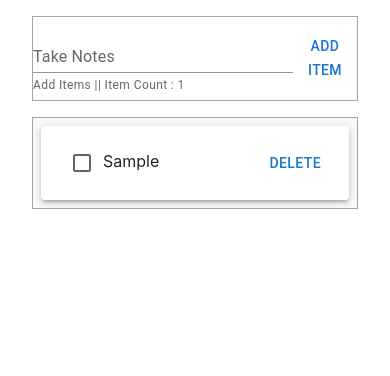
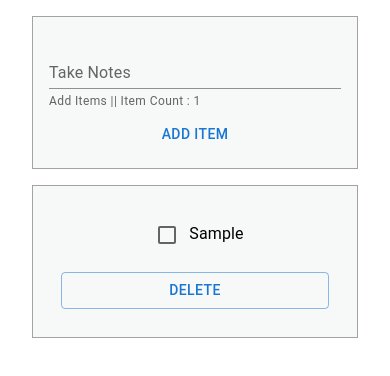
Before and after one commit to snehasis8/todo, a React (Create React App) app: page / in a window 390 px wide. Both pictures are taken after typing "Sample" into the empty fields and a click on the button "ADD ITEM". Shown: the top 376 px of the page. Built offline with nearby package versions, Linux system fonts and the light colour scheme.

Commit message:
mobile responsiveness added

```diff
--- a/package.json
+++ b/package.json
@@ -5,6 +5,7 @@
   "dependencies": {
     "@emotion/react": "^11.10.0",
     "@emotion/styled": "^11.10.0",
+    "@mui/icons-material": "^5.10.2",
     "@mui/material": "^5.10.0",
     "@testing-library/jest-dom": "^5.16.5",
     "@testing-library/react": "^13.3.0",
--- a/src/Components/ListItems/TodoItems.js
+++ b/src/Components/ListItems/TodoItems.js
@@ -1,31 +1,28 @@
 import React, { useEffect } from "react";
-import { Paper, Stack, Button } from "@mui/material";
-import Checkbox from '@mui/material/Checkbox';
+import { Stack, Button, Typography, IconButton, Tooltip, Divider, Checkbox } from "@mui/material";
+// import Checkbox from "@mui/material/Checkbox";
+// import { DeleteIcon } from '@mui/icons-material';
+import DeleteIcon from '@mui/icons-material/Delete';
+// import useMediaQuery from '@mui/material/useMediaQuery';
 
-const TodoItems = ({ listData, deleteNotes, handleCheckbox, totalCount }, nextProp) => {
-    console.log(nextProp);
-
+const TodoItems = React.memo(({ listData, deleteNotes, handleCheckbox, totalCount, operatingItemId }) => {
     const renderList = Object.values(listData);
 
     useEffect(() => {
-        console.log('hit');
         return () => {
             //component will unmount action
-            console.log("unmount will fire");
-            // localStorage.setItem('NoteData', JSON.stringify(renderList));
+            localStorage.setItem('NoteData', JSON.stringify(renderList));
         };
-    }, []);
+    }, [renderList]);
 
 
-    useEffect(() => {
-        console.log('itemUpdated');
-    }, [totalCount])
 
-    console.log('rendering', totalCount);
 
     return (
         <Stack
-            spacing={2}
+            elevation={3}
+            spacing={{ xs: 0.2, sm: 0.5, md: 1 }}
+            // direction={{ md: 'column', xs: 'row', sm: 'row' }}
             sx={{
                 padding: "0.5rem",
                 maxHeight: "calc(75vh - 5rem)",
@@ -33,15 +30,20 @@ const TodoItems = ({ listData, deleteNotes, handleCheckbox, totalCount }, nextPr
                 justifyContent: "stretch",
                 margin: "1rem",
                 border: "1px solid #8c8888c2",
-                backgroundColor: "#78979d0f"
+                backgroundColor: "#78979d0f",
             }}
         >
             {renderList?.reverse().map((element, i) => {
                 return (
-                    <Paper
+                    <Stack
+                        spacing={{ xs: 0.2, sm: 0.5, md: 1 }}
+                    >
+                        <Stack
+                            direction={{ md: 'row', xs: 'column', sm: 'row' }}
+                            spacing={{ md: 2 }}
                             sx={{
                                 padding: "20px",
-                            height: "34px",
+                                // height: "34px",
                                 wordBreak: "break-word",
                                 display: "flex",
                                 flexDirection: "row",
@@ -50,12 +52,19 @@ const TodoItems = ({ listData, deleteNotes, handleCheckbox, totalCount }, nextPr
                             }}
                             elevation={3}
                             key={element.id}
+                            variant=""
                         >
-                        <div>
+                            <div style={{
+                                display: 'flex',
+                                alignItems: 'start',
+                                justifyContent: 'space-evenly',
+                                padding: '0 0.5rem',
+                            }}>
                                 <Checkbox
                                     onChange={() => handleCheckbox(element)}
                                     checked={element.isChecked}
                                 />
+                                <Divider variant='middle' orientation='vertical' />
                                 <span
                                     style={{
                                         textDecorationLine: element.isChecked
@@ -64,19 +73,39 @@ const TodoItems = ({ listData, deleteNotes, handleCheckbox, totalCount }, nextPr
                                         textDecorationColor: "#f0164f9c",
                                     }}
                                 >
-
-                                {element.value}
+                                    <Typography mt={1} align="left" alignContent={"flex-start"} > {element.value} </Typography>
                                 </span>
                             </div>
-                        {/* <Divider variant='middle' orientation='vertical' /> */}
-                        <Button onClick={() => deleteNotes(element)}>
-                            Delete
-                        </Button>
-                    </Paper>
+
+                            {/* <Button >Delete</Button> */}
+                            <Tooltip title="Delete">
+                                <>
+                                    <IconButton sx={{ display: { xs: 'none', sm: 'block', md: 'block', lg: 'block', xl: 'block' } }} tooltip onClick={() => deleteNotes(element)} aria-label="delete">
+                                        <DeleteIcon />
+                                    </IconButton>
+                                    <Button onClick={() => deleteNotes(element)} fullWidth mt={2} sx={{ display: { xs: 'block', sm: 'none', md: 'none', lg: 'none', xl: 'none' }, marginTop: '1rem !important' }} variant="outlined"> Delete </Button>
+                                </>
+                            </Tooltip>
+                        </Stack>
+                    </Stack>
                 );
             })}
         </Stack>
     );
-};
+}, (prevProp, nextProp) => {
+    //call back
+    let flag = false;
 
-export default React.memo(TodoItems);
+    if (prevProp.operatingItemId > 0 || nextProp.operatingItemId > 0) {
+        flag = true;
+    }
+
+    if (prevProp.totalCount !== nextProp.totalCount || flag) {
+        return false
+    } else {
+        return true
+    }
+
+})
+
+export default TodoItems;
--- a/src/Components/SearchBar/Searchbar.js
+++ b/src/Components/SearchBar/Searchbar.js
@@ -2,14 +2,15 @@ import React, { useState, useEffect, useCallback } from 'react'
 import { TextField, Stack, Button } from '@mui/material';
 import TodoItems from '../ListItems/TodoItems';
 
-// React .memo and usememo are two different function
 // probaly need to fix the use call back expression
 // need to implement some kind of optimisation for this
+//need to make it mobile responsive as well
 
 export const Searchbar = () => {
 
   const [listtItems, setListItems] = useState([]);
   const [currentText, setText] = useState('');
+  const [operatingItemId, setOperatingIdItem] = useState('');
 
 
   useEffect(() => {
@@ -27,7 +28,7 @@ export const Searchbar = () => {
           isChecked: false,
         },
       ]);
-      console.log(listtItems);
+
       localStorage.setItem('NoteData', JSON.stringify(listtItems));
       setText('')
     }
@@ -36,11 +37,13 @@ export const Searchbar = () => {
 
   const deleteNotes = useCallback((deleteItem) => {
 
+
     const result = listtItems.findIndex((el) => el.id === deleteItem.id);
     const updatedList = [...listtItems]
     updatedList.splice(result, 1);
     localStorage.setItem('NoteData', JSON.stringify(updatedList));
     setListItems(updatedList);
+    // setOperatingIdItem(deleteItem.id);
     setText('')
 
   }, [listtItems])
@@ -52,16 +55,18 @@ export const Searchbar = () => {
     updatedList[result].isChecked = !checkboxItem.isChecked;
     localStorage.setItem('NoteData', JSON.stringify(updatedList));
     setListItems(updatedList);
+    setOperatingIdItem(checkboxItem.id);
     setText('')
 
   }, [listtItems])
   return (
     <>
 
-      <Stack direction='row' sx={{ border: '1px solid #8c8888c2', justifyContent: 'space-evenly', margin: '1rem' }}>
+      <Stack direction={{ md: 'row', xs: 'column', sm: 'row' }} sx={{ padding: "1rem", border: '1px solid #8c8888c2', justifyContent: 'space-evenly', margin: '1rem', backgroundColor: "#78979d0f", }}>
 
         <TextField
-          sx={{ width: '40rem' }}
+          sx={{ width: { xs: '100%', md: '90%', sm: '80%', lg: '80%' } }}
+          fullWidth
           multiline
           helperText={listtItems.length > 0 ? `Add Items || Item Count : ${listtItems.length}` : `Add Items  || Item Count : 0`}
           label="Take Notes"
@@ -80,7 +85,7 @@ export const Searchbar = () => {
         <Button onClick={addItems}> Add Item</Button>
       </Stack>
 
-      {listtItems.length > 0 && <TodoItems totalCount={listtItems.length} listData={Object.values(listtItems)} deleteNotes={deleteNotes} handleCheckbox={handleCheckbox} />}
+      {listtItems.length > 0 && <TodoItems operatingItemId={operatingItemId} totalCount={listtItems.length} listData={Object.values(listtItems)} deleteNotes={deleteNotes} handleCheckbox={handleCheckbox} />}
     </>
 
   );
```
Also changed, not shown: 1 other file (tests, documents, lock files or other folders). Lines whose indentation alone changed are shown as unchanged.
